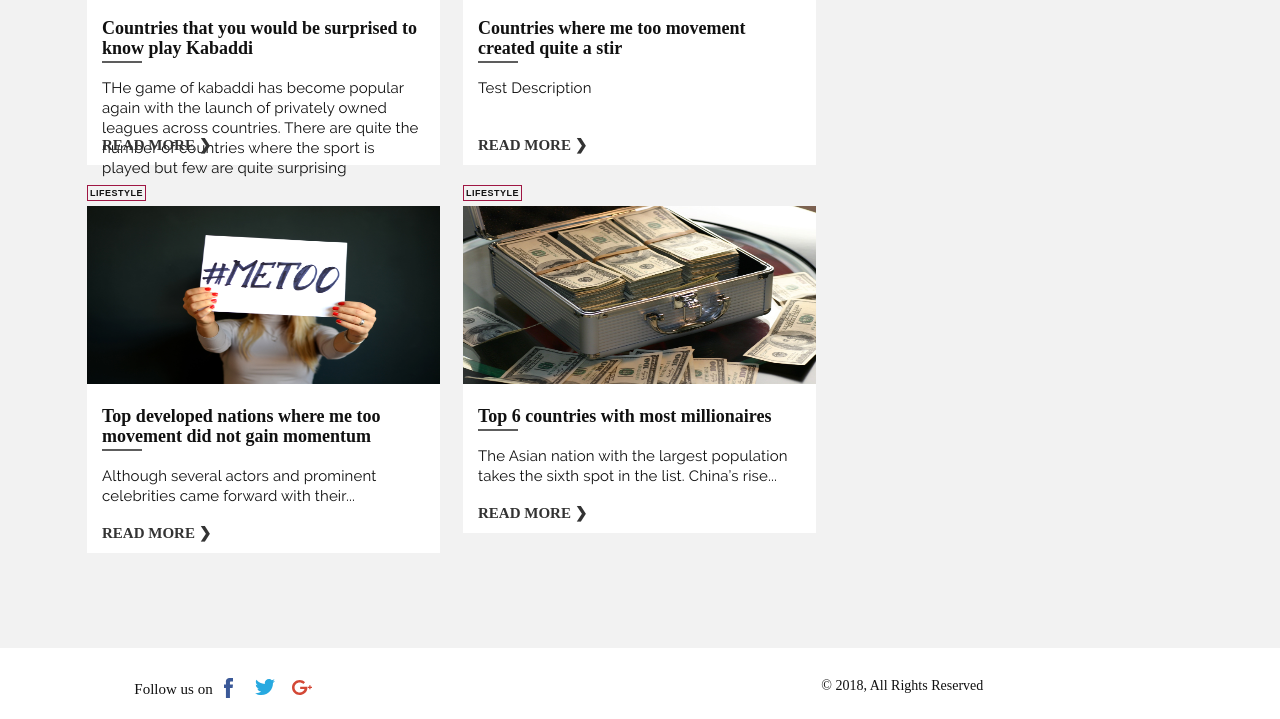
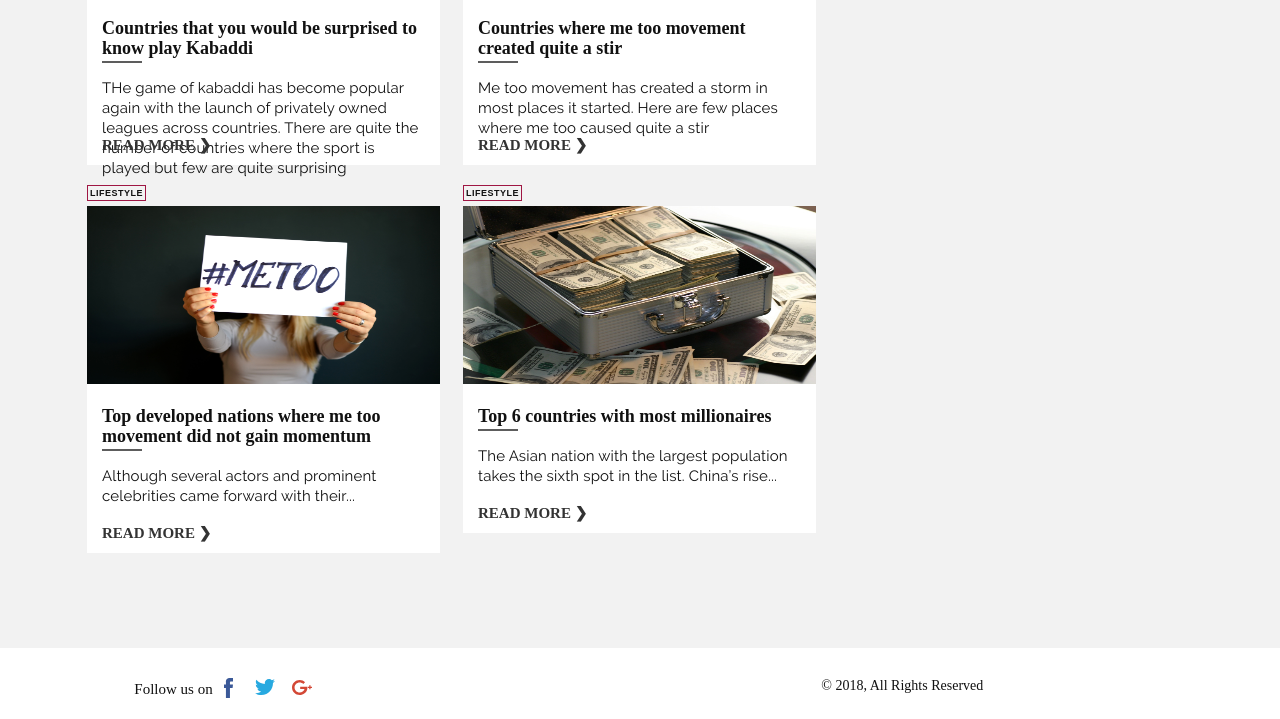
Before and after one commit to sherlifelix/blog, a Jekyll site: the page built from index.html, in a window 1280 px wide and 900 px high, scrolled down 3091 px, cut to the strip 181-900 px from the top of the window. Built offline with Jekyll 4.4.1, drawn with Linux system fonts in a browser that asks for light colours.

Commit message:
Update 2018-10-31-countries-where-me-too-movement-created-quite-a-stir.md

```diff
--- a/_posts/2018-10-31-countries-where-me-too-movement-created-quite-a-stir.md
+++ b/_posts/2018-10-31-countries-where-me-too-movement-created-quite-a-stir.md
@@ -7,7 +7,9 @@ published: true
 title: Countries where me too movement created quite a stir
 blog_category: LifeStyle
 keywords: meToo
-description: Test Description
+description: >-
+  Me too movement has created a storm in most places it started. Here are few
+  places where me too caused quite a stir
 ---
 
 USA
```
